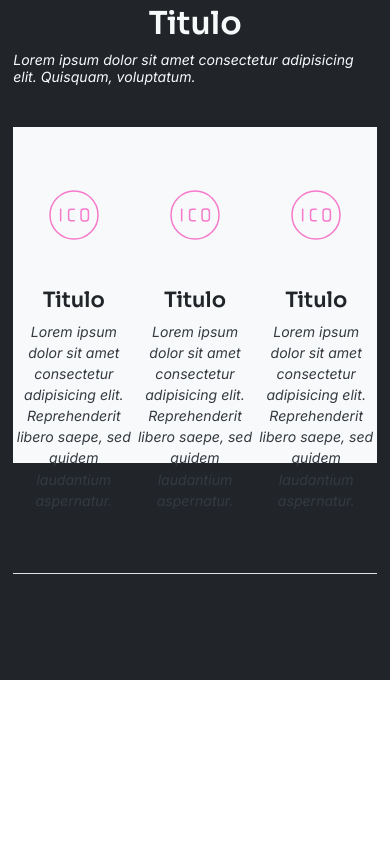
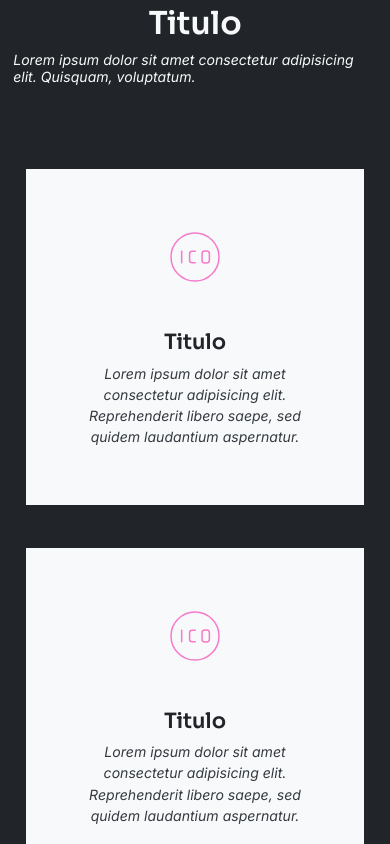
Before and after one commit to gen1nh/wireframing-site, a plain HTML site: page index.html in a window 390 px wide. Shown: the part 860-1704 px from the top of the page. Before the commit the page ends 1540 px from the top, so only its background shows below. Drawn offline with Linux system fonts and the light colour scheme.

Commit message:
update responsive cards

```diff
--- a/css/responsive.css
+++ b/css/responsive.css
@@ -2,6 +2,23 @@
   .s-hero .text {
   max-width: 49%;
 }
+
+.s-card-featured .all-cards {
+  display: flex;
+  flex-direction: column;
+  align-items: center;
+  margin-top: 4.8rem;
+
+}
+
+.s-card-featured .all-cards .card {
+  display: flex;
+  flex-direction: column;
+  align-items: center;
+  margin-top: 4.8rem;
+
+}
+
 }
 
 @media(max-width: 1058px) {
```
